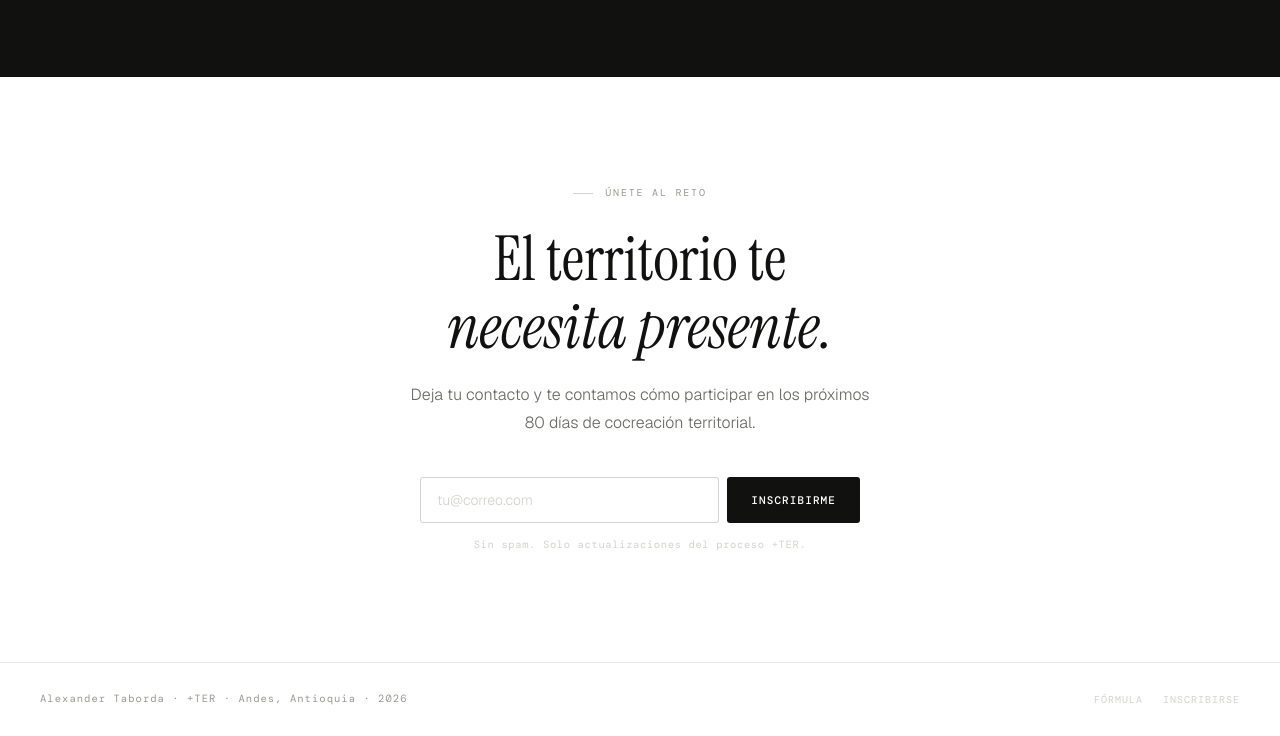
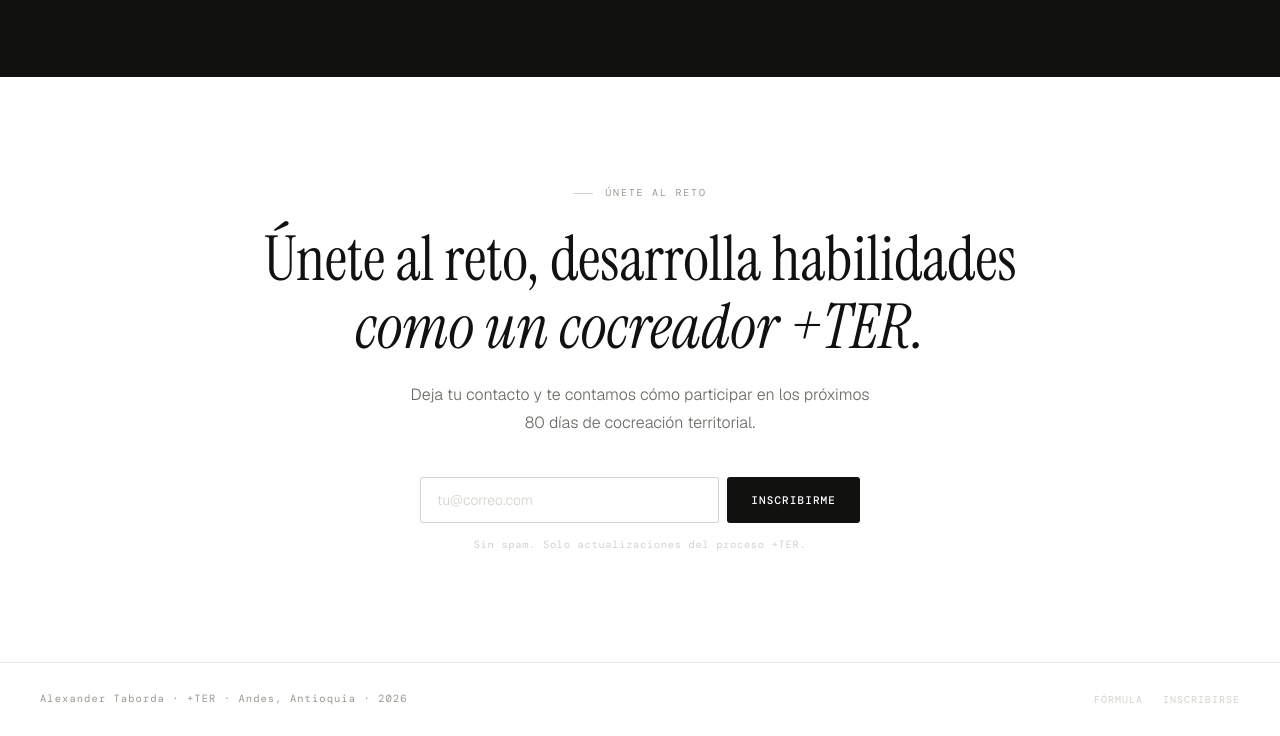
Before and after one commit to gaboramirezr31-netizen/alexander-ter, a plain HTML site: page index.html in a window 1280 px wide. Shown: the part 3906-4642 px from the top of the page. Drawn offline with nearby package versions, Linux system fonts and the light colour scheme; a web font is replaced by a local one.

Commit message:
Update index.html

```diff
--- a/index.html
+++ b/index.html
@@ -742,7 +742,7 @@
   <div class="cta-section">
     <p class="section-tag" style="justify-content:center;">Únete al reto</p>
     <h2 class="cta-title">
-      El territorio te<br><em>necesita presente.</em>
+      Únete al reto, desarrolla habilidades<br><em>como un cocreador +TER.</em>
     </h2>
     <p class="cta-body">
       Deja tu contacto y te contamos cómo participar en los próximos
```
